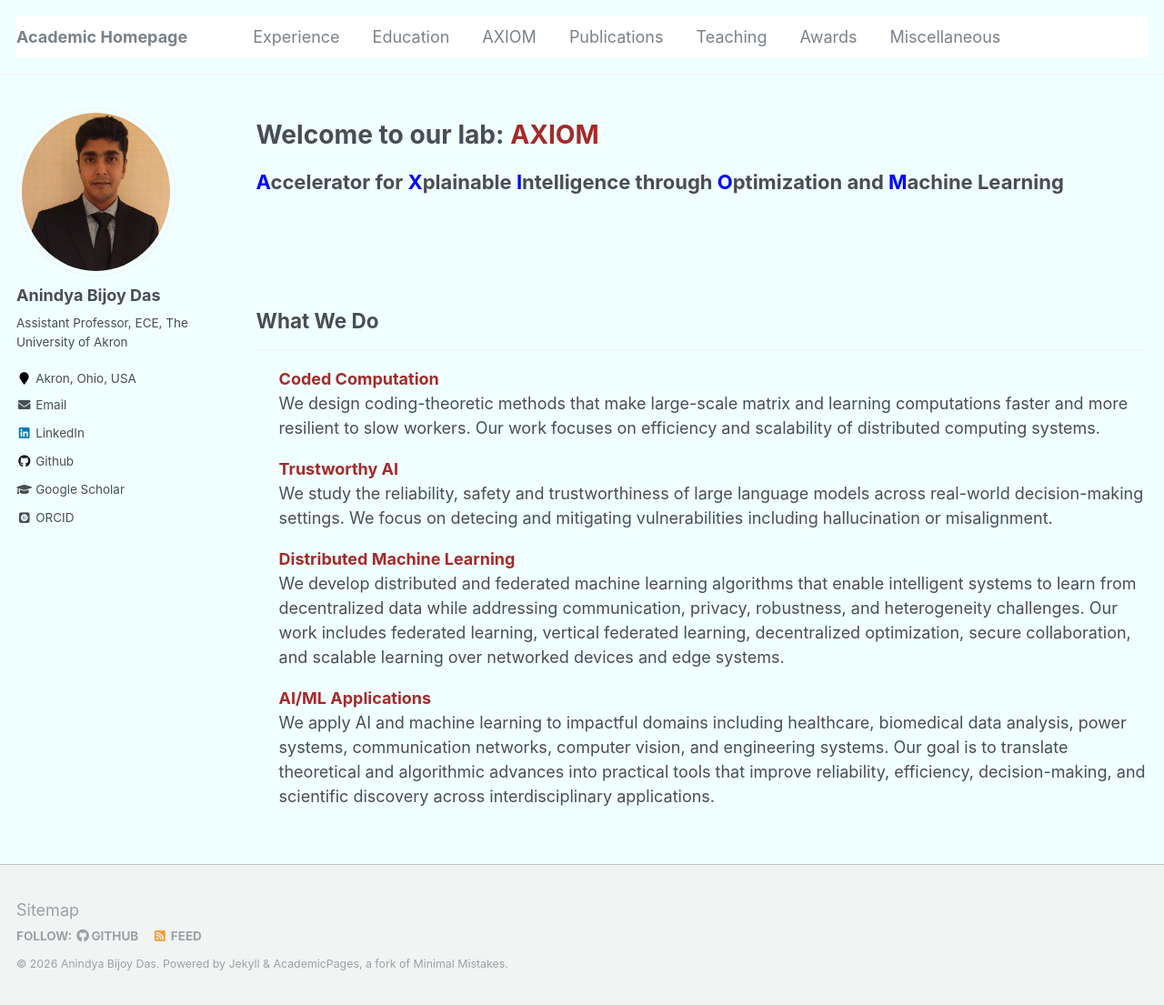
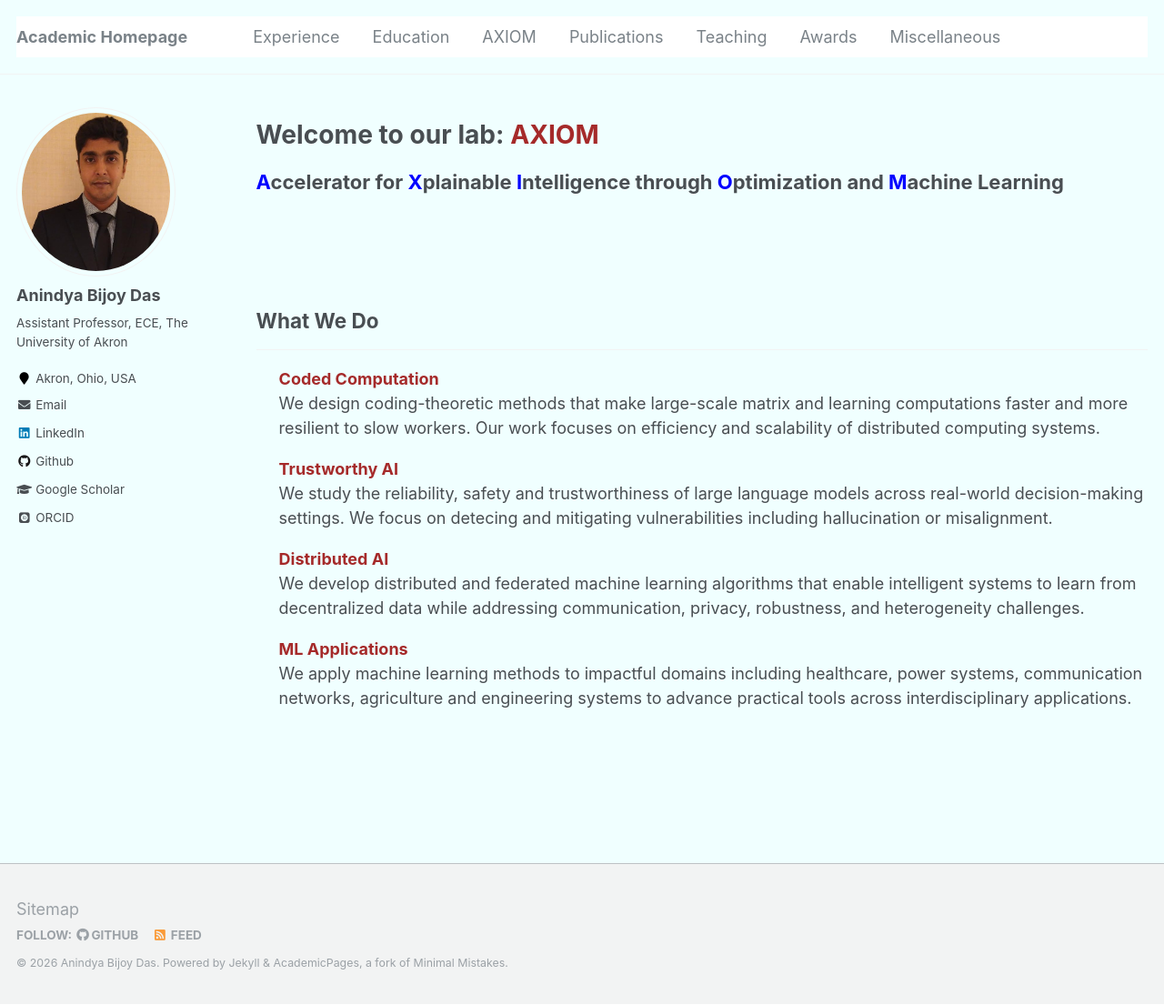
Before and after one commit to anindyabijoydas/portfolio, a Jekyll site: the page built from _pages/axiom.md, in a window 1280 px wide and 1105 px high. Shown: the whole window at 91% size. Built offline with Jekyll 4.4.1, drawn with Linux system fonts in a browser that asks for light colours; some web fonts are replaced.

Commit message:
Update axiom.md

```diff
--- a/_pages/axiom.md
+++ b/_pages/axiom.md
@@ -51,11 +51,11 @@ We study the reliability, safety and trustworthiness of large language models ac
 </div>
 
 <div class="research-block">
-<span class="research-title">Distributed Machine Learning</span><br/>
-We develop distributed and federated machine learning algorithms that enable intelligent systems to learn from decentralized data while addressing communication, privacy, robustness, and heterogeneity challenges. Our work includes federated learning, vertical federated learning, decentralized optimization, secure collaboration, and scalable learning over networked devices and edge systems.
+<span class="research-title">Distributed AI</span><br/>
+We develop distributed and federated machine learning algorithms that enable intelligent systems to learn from decentralized data while addressing communication, privacy, robustness, and heterogeneity challenges.
 </div>
 
 <div class="research-block">
-<span class="research-title">AI/ML Applications</span><br/>
-We apply AI and machine learning to impactful domains including healthcare, biomedical data analysis, power systems, communication networks, computer vision, and engineering systems. Our goal is to translate theoretical and algorithmic advances into practical tools that improve reliability, efficiency, decision-making, and scientific discovery across interdisciplinary applications.
+<span class="research-title">ML Applications</span><br/>
+We apply machine learning methods to impactful domains including healthcare, power systems, communication networks, agriculture and engineering systems to advance practical tools across interdisciplinary applications.
 </div>
```
